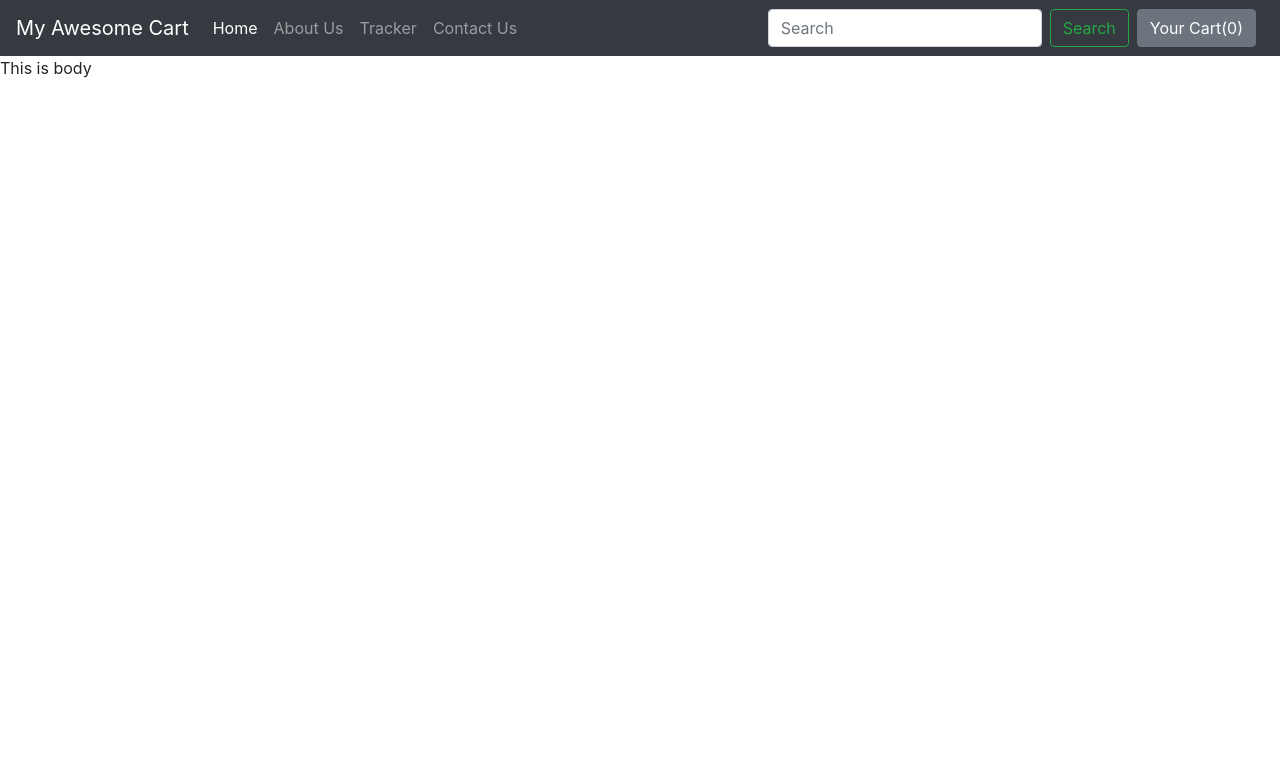
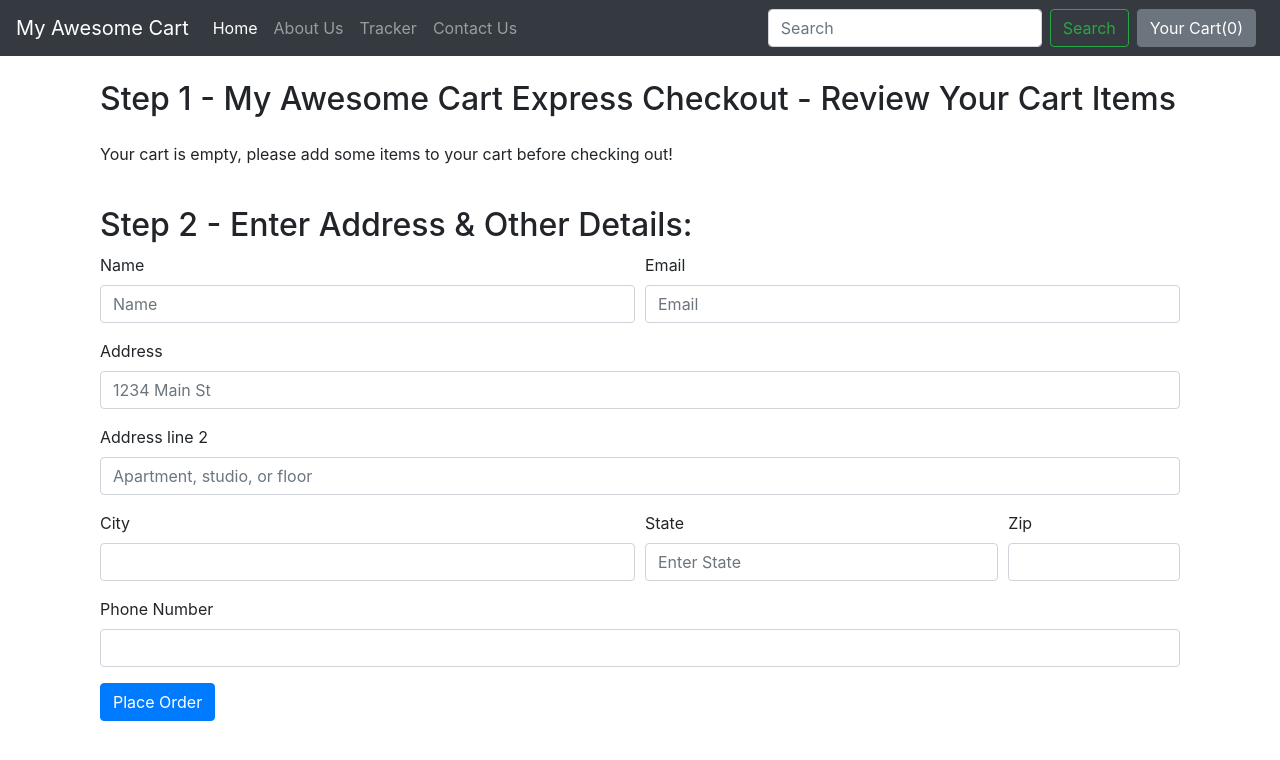
Before and after one commit to adityakadlag2004/authpro, a Django app: page /shop/tracker/ in a window 1280 px wide. Shown: the top 760 px of the page. Run offline with Django 4.2, Linux system fonts and the light colour scheme; some libraries are stand-ins or nearby versions.

Commit message:
Orders Model Done

```diff
--- a/MAC/MAC/settings.py
+++ b/MAC/MAC/settings.py
@@ -58,7 +58,7 @@ ROOT_URLCONF = 'MAC.urls'
 TEMPLATES = [
     {
         'BACKEND': 'django.template.backends.django.DjangoTemplates',
-        'DIRS': [],
+        'DIRS': ['mac/templates'],
         'APP_DIRS': True,
         'OPTIONS': {
             'context_processors': [
--- a/MAC/MAC/urls.py
+++ b/MAC/MAC/urls.py
@@ -1,6 +1,7 @@
 from django.contrib import admin
 from django.urls import path, include
 from django.conf import settings
+from . import views
 from django.conf.urls.static import static
 
 
@@ -8,4 +9,5 @@ urlpatterns = [
     path('admin/', admin.site.urls),
     path('shop/', include('shop.urls')),
     path('blog/', include('blog.urls')),
+    path('',views.index),
 ] + static(settings.MEDIA_URL, document_root=settings.MEDIA_ROOT)
--- a/MAC/shop/templates/shop/basic.html
+++ b/MAC/shop/templates/shop/basic.html
@@ -56,13 +56,10 @@
             <a class="nav-link" href="/shop/contact">Contact Us</a>
           </li>
         </ul>
-        <form class="form-inline my-2 my-lg-0" method="GET" action="/shop/search">
-          {% csrf_token %}
+        <form class="form-inline my-2 my-lg-0">
           <input
             class="form-control mr-sm-2"
             type="search"
-            id="search_item"
-            name="search_item"
             placeholder="Search"
             aria-label="Search"
           />
--- a/MAC/shop/templates/shop/tracker.html
+++ b/MAC/shop/templates/shop/tracker.html
@@ -1,5 +1,90 @@
 {% extends 'shop/basic.html' %}
-
-{% block title %} Title of Tracker {% endblock %}
-
-{% block body%} This is body{% endblock %}
+{% block title%} Checkout - My Awesome Cart{% endblock %}
+{% block body %}
+<div class="container">
+    <div class="col my-4">
+        <h2>Step 1 - My Awesome Cart Express Checkout - Review Your Cart Items</h2>
+        <div class="my-4">
+            <ul class="list-group" id="items">
+            </ul>
+        </div>
+    </div>
+    <div class="col my-4">
+        <h2>Step 2 - Enter Address & Other Details:</h2>
+        <form method="post" action="/shop/checkout/">{% csrf_token %}
+            <input type="hidden" name="itemsJson" id="itemsJson">
+            <div class="form-row">
+                <div class="form-group col-md-6">
+                    <label for="inputname">Name</label>
+                    <input type="text" class="form-control" id="name" name="name" placeholder="Name">
+                </div>
+                <div class="form-group col-md-6">
+                    <label for="inputEmail4">Email</label>
+                    <input type="email" class="form-control" id="email" name="email" placeholder="Email">
+                </div>
+            </div>
+            <div class="form-group">
+                <label for="inputAddress">Address</label>
+                <input type="text" class="form-control" id="address1" name="address1" placeholder="1234 Main St">
+            </div>
+            <div class="form-group">
+                <label for="inputAddress2">Address line 2</label>
+                <input type="text" class="form-control" id="address2" name="address2" placeholder="Apartment, studio, or floor">
+            </div>
+            <div class="form-row">
+                <div class="form-group col-md-6">
+                    <label for="inputCity">City</label>
+                    <input type="text" class="form-control" id="city" name="city">
+                </div>
+                <div class="form-group col-md-4">
+                    <label for="inputState">State</label>
+                    <input type="text" class="form-control" id="state" name="state"  placeholder="Enter State">
+                </div>
+                <div class="form-group col-md-2">
+                    <label for="inputZip">Zip</label>
+                    <input type="text" class="form-control" id="zip_code" name="zip_code">
+                </div>
+            </div>
+            <div class="form-group">
+                <label for="inputZip">Phone Number</label>
+                <input type="tel" class="form-control" id="phone" name="phone">
+            </div>
+            <button type="submit" class="btn btn-primary">Place Order</button>
+        </form>
+    </div>
+</div>
+{% endblock %}
+{% block js %}
+<script>
+if (localStorage.getItem('cart') == null) {
+    var cart = {};
+} else {
+    cart = JSON.parse(localStorage.getItem('cart'));
+}
+console.log(cart);
+var sum = 0;
+if ($.isEmptyObject(cart)) {
+    //if object is empty
+    mystr = `<p>Your cart is empty, please add some items to your cart before checking out!</p>`
+    $('#items').append(mystr);
+} else {
+    for (item in cart) {
+        let name = cart[item][1];
+        let qty = cart[item][0];
+        sum = sum + qty;
+        mystr = `<li class="list-group-item d-flex justify-content-between align-items-center">
+                    ${name}
+                    <span class="badge badge-primary badge-pill">${qty}</span>
+                </li>`
+        $('#items').append(mystr);
+    }
+}
+document.getElementById('cart').innerHTML = sum;
+$('#itemsJson').val(JSON.stringify(cart));
+{% if thank %}
+alert('Thanks for ordering with us. Your order is {{id}}. Use it to track your order using our order tracker');
+localStorage.clear();
+document.location = "/shop";
+{% endif %}
+</script>
+{% endblock %}
--- a/MAC/shop/views.py
+++ b/MAC/shop/views.py
@@ -1,5 +1,5 @@
-from django.shortcuts import render,redirect
-from django.http import HttpResponse
+from django.shortcuts import render
+
 from .models import Product, Contact, Order
 from math import ceil
 
@@ -20,18 +20,7 @@ def index(request):
 
 
 def search(request):
-    if request.method == 'GET':
-        print(request)
-        product_nm = request.GET.get('search_item', '')
-        print(product_nm)
-        prod=None
-        prod = Product.objects.filter(productName=product_nm)
-        if prod[0] is not None:
-            return render(request, 'shop/search.html',{"product":prod[0]})
-    print("Redirect")
-    return redirect('shop/index.html')
-
-
+    return render(request, 'shop/search.html')
 
 
 def about(request):
```
Also changed, not shown: MAC/MAC/templates/index.html (added, +31 -0 lines), MAC/MAC/views.py (added, +7 -0 lines), MAC/shop/templates/shop/search.html (+2 -62 lines), MAC/db.sqlite3, 1 other file.
